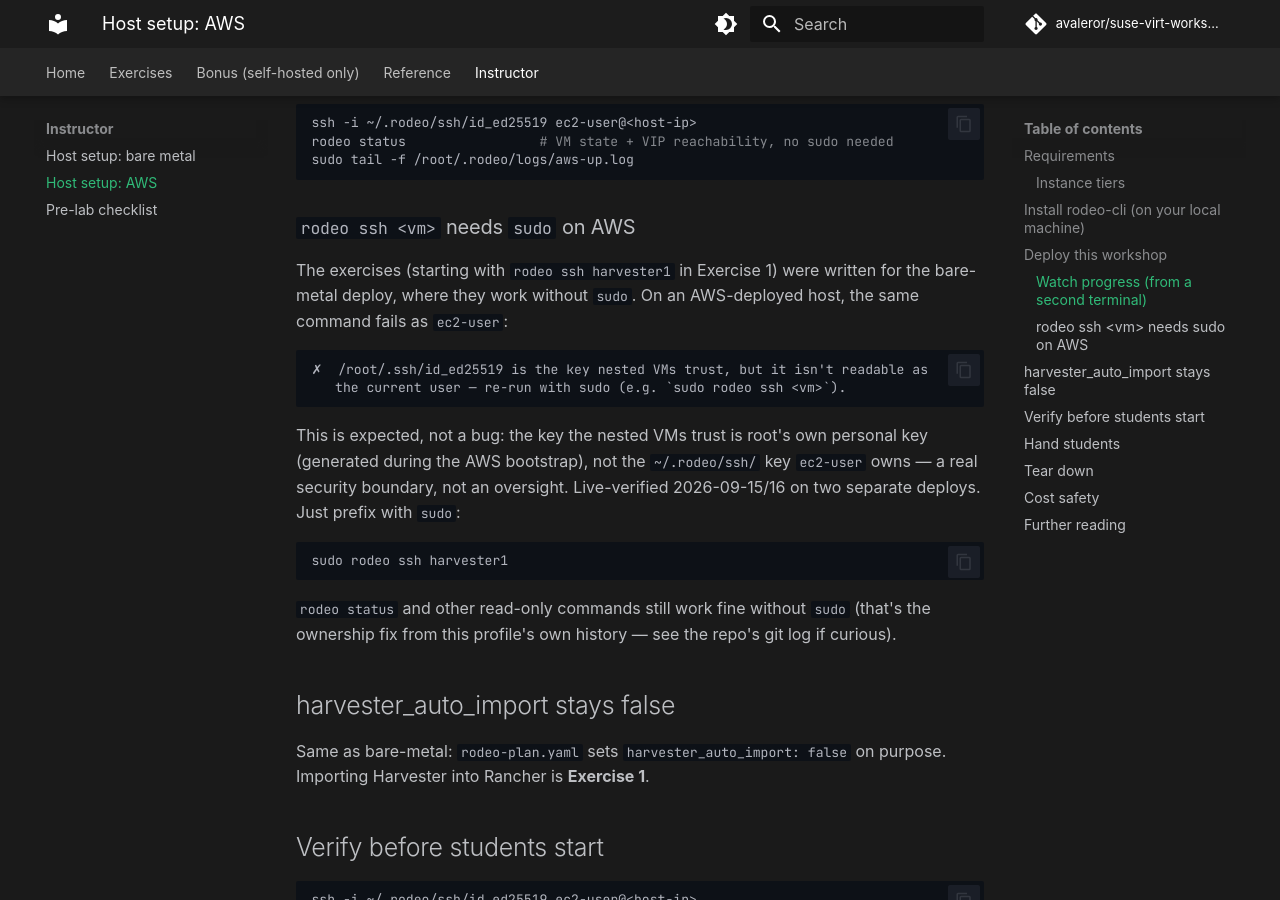
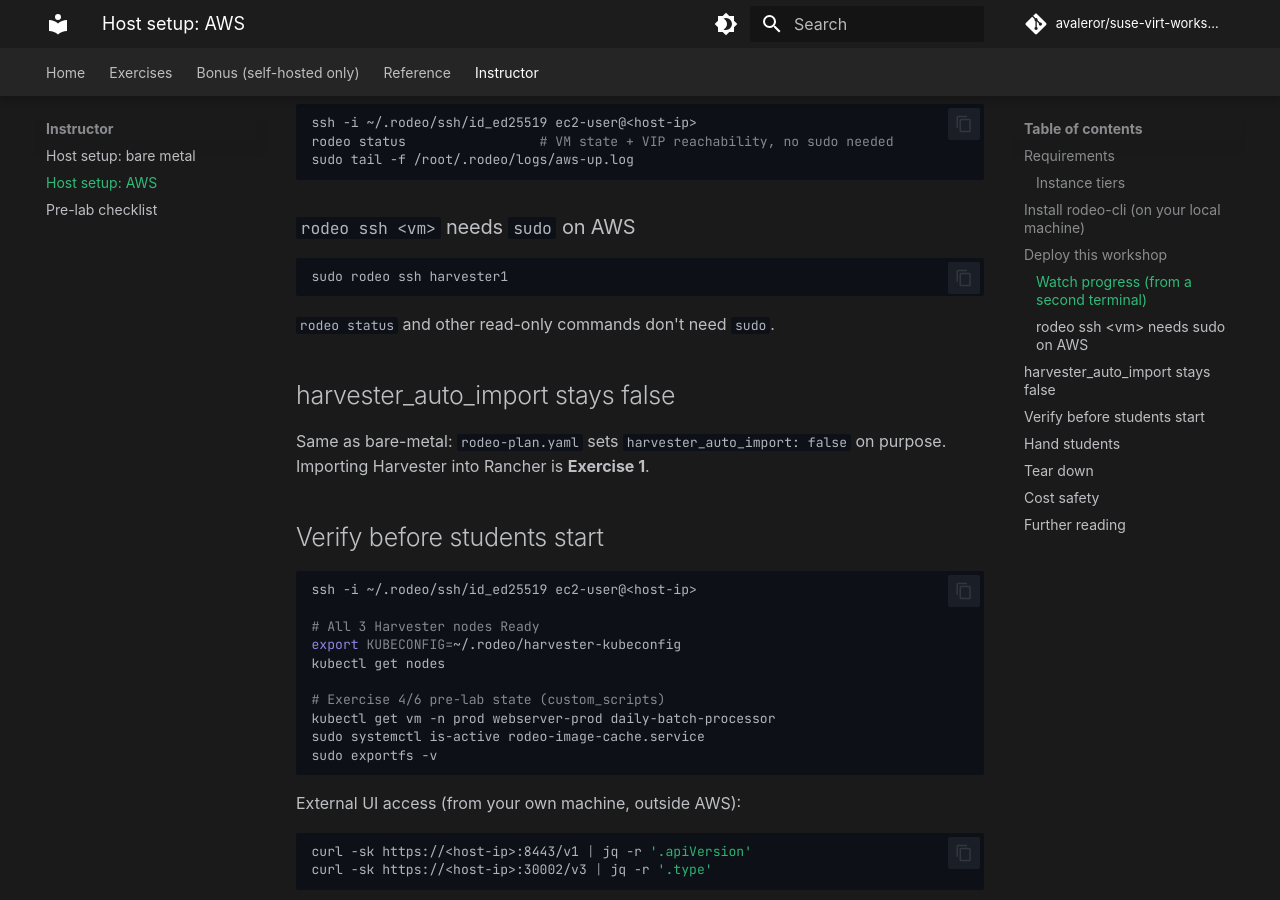
Before and after one commit to avaleror/suse-virt-workshop, an MkDocs documentation site: the page built from docs/instructor/aws-setup.md, in a window 1280 px wide and 900 px high, scrolled down 2971 px. Built offline with MkDocs 1.6.1 and Material for MkDocs 9.7.7, drawn with Linux system fonts in a browser that asks for light colours; some web fonts are replaced; comment, search, counter and statistics services are not loaded.

Commit message:
docs(aws): trim rodeo ssh sudo note to instructions only
Andrés: it's a lab, no need to explain why — just say what to run.

Co-Authored-By: Claude Sonnet 5 <noreply@anthropic.com>
Claude-Session: https://claude.ai/code/session_01Mr1xUVC1dk5Fo5VUjPTnAh

````diff
--- a/docs/instructor/aws-setup.md
+++ b/docs/instructor/aws-setup.md
@@ -84,20 +84,11 @@ sudo tail -f /root/.rodeo/logs/aws-up.log
 
 ### `rodeo ssh <vm>` needs `sudo` on AWS
 
-The exercises (starting with `rodeo ssh harvester1` in Exercise 1) were written for the bare-metal deploy, where they work without `sudo`. On an AWS-deployed host, the same command fails as `ec2-user`:
-
-```
-✗  /root/.ssh/id_ed25519 is the key nested VMs trust, but it isn't readable as
-   the current user — re-run with sudo (e.g. `sudo rodeo ssh <vm>`).
-```
-
-This is expected, not a bug: the key the nested VMs trust is root's own personal key (generated during the AWS bootstrap), not the `~/.rodeo/ssh/` key `ec2-user` owns — a real security boundary, not an oversight. Live-verified 2026-09-15/16 on two separate deploys. Just prefix with `sudo`:
-
 ```bash
 sudo rodeo ssh harvester1
 ```
 
-`rodeo status` and other read-only commands still work fine without `sudo` (that's the ownership fix from this profile's own history — see the repo's git log if curious).
+`rodeo status` and other read-only commands don't need `sudo`.
 
 ## harvester_auto_import stays false
 
````
